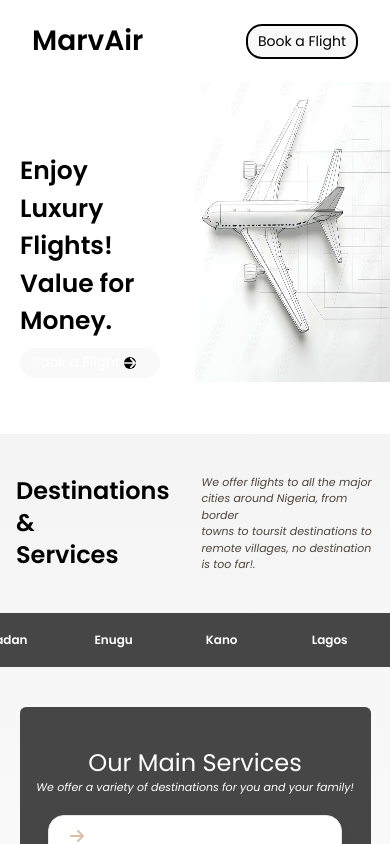
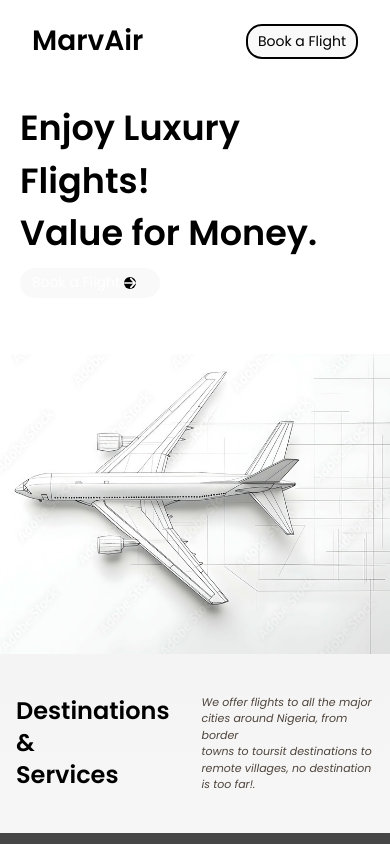
Before and after one commit to PandaBear-1/MarvAir, a React (Vite) app: page / in a window 390 px wide. Shown: the top 844 px of the page. Built offline with nearby package versions, Linux system fonts and the light colour scheme.

Commit message:
edited the hero section for the mobile version

```diff
--- a/src/Components/Hero.jsx
+++ b/src/Components/Hero.jsx
@@ -4,9 +4,9 @@ import { Link } from 'react-router-dom'
 
 function Hero() {
   return (
-    <div className='flex bg-white'>
-        <div className='mt-[70px] md:mt-[90px] px-5 md:px-12 w-1/2 pb-14'>
-            <h2 className='text-black text-[25px] lg:text-[58px] font-bold mb-2 md:mb-4
+    <div className='flex flex-col md:flex-row bg-white'>
+        <div className='mt-[20px] md:mt-[90px] px-5 md:px-12 w-full md:w-1/2 pb-14'>
+            <h2 className='text-black text-[35px] lg:text-[58px] font-bold mb-2 md:mb-4
              '>Enjoy Luxury Flights! <br /> Value for Money.</h2>
                {/* <h2 className='text-black text-[25px] lg:text-[58px] font-bold mb-2 md:mb-4
              '>Nothing Beats a Jet-2 Holiday! <br /> Save $50.</h2> */}
@@ -20,7 +20,7 @@ function Hero() {
                 </Link>
 
         </div>
-        <img src={logo_1} alt="logo_1" className='w-1/2 h-[300px] md:h-auto' />
+        <img src={logo_1} alt="logo_1" className='w-full md:w-1/2 h-[300px] md:h-auto' />
     </div>
   )
 }
```
